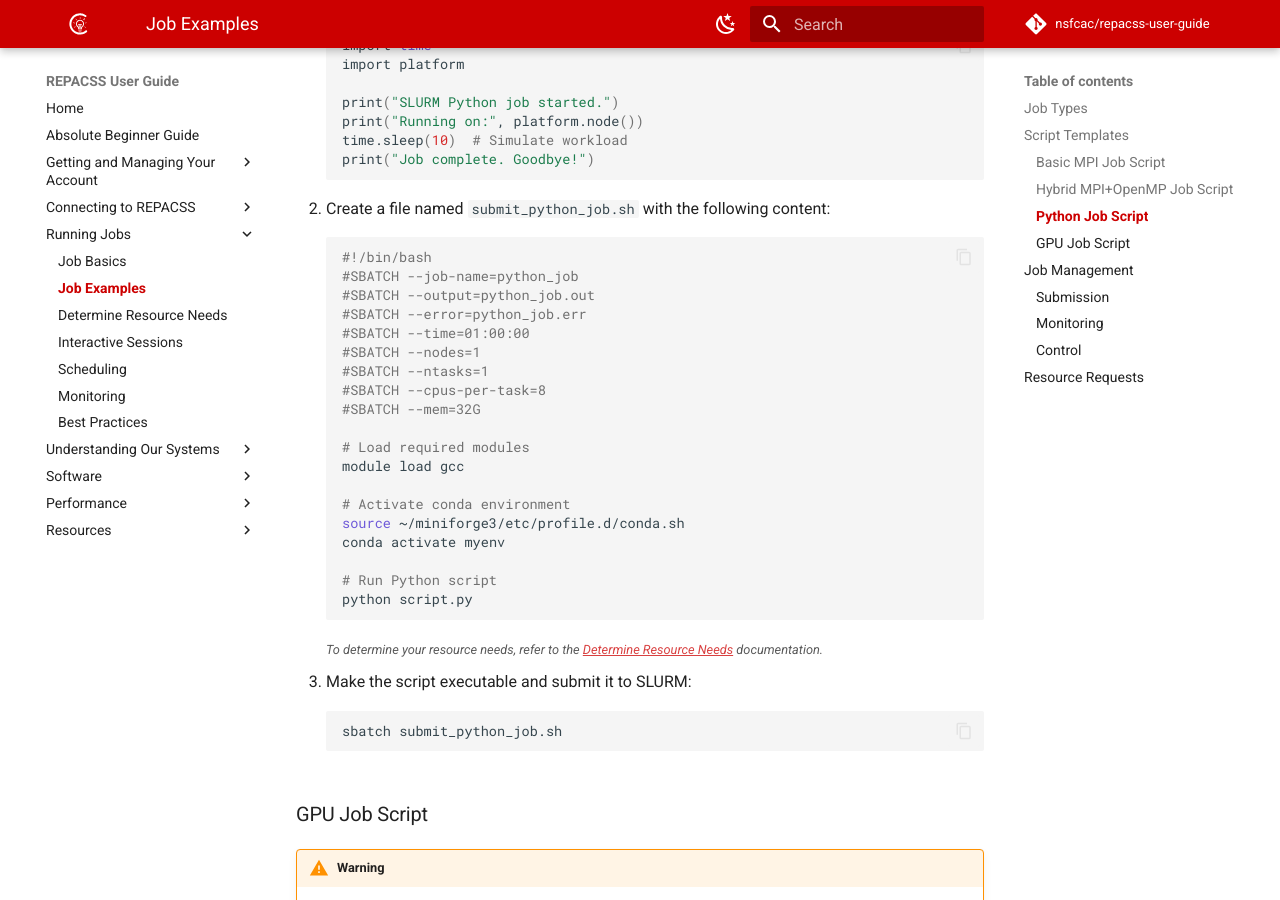
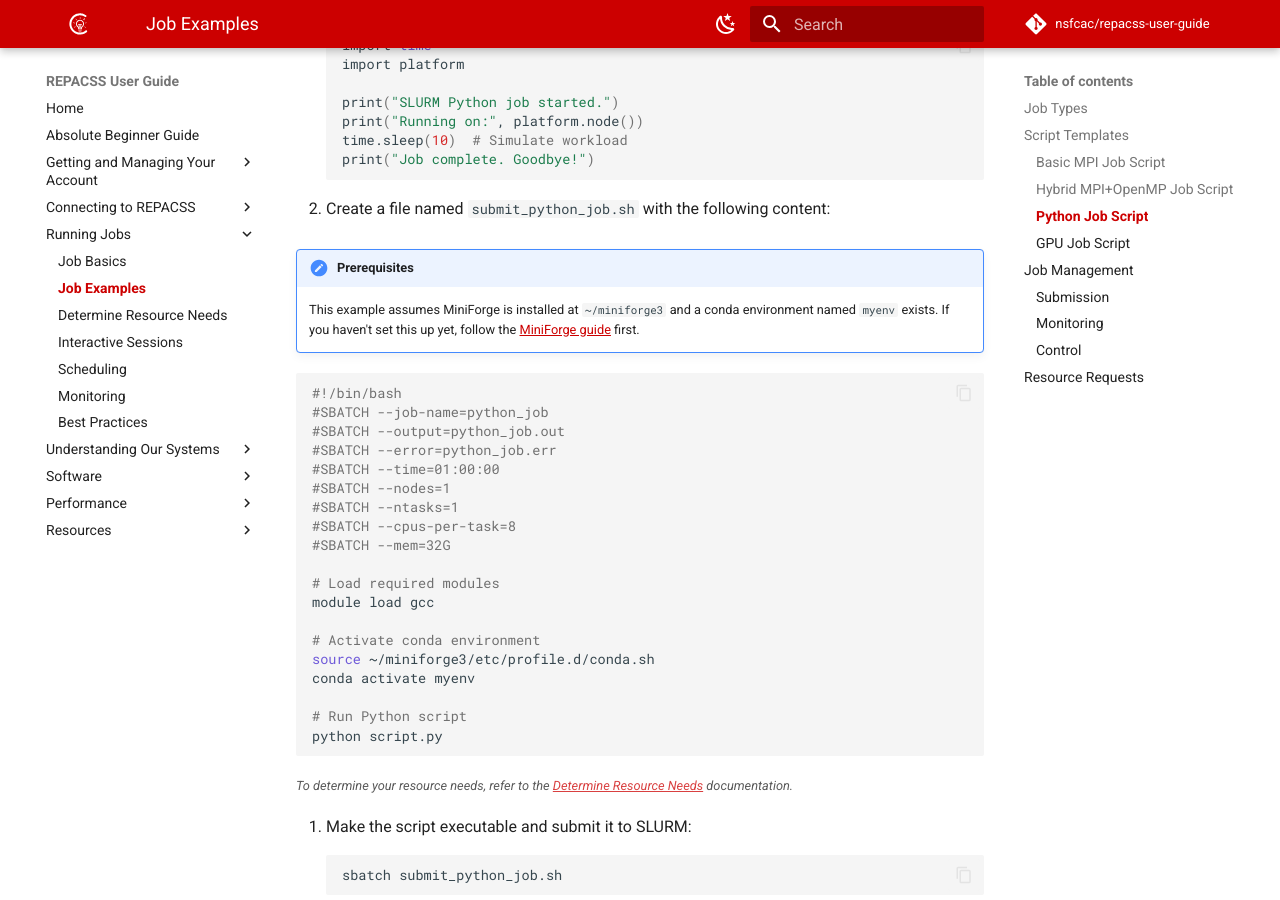
Before and after one commit to nsfcac/repacss-user-guide, an MkDocs documentation site: the page built from docs/running-jobs/examples.md, in a window 1280 px wide and 900 px high, scrolled down 4591 px. Built offline with MkDocs 1.6.1 and Material for MkDocs 9.7.7, drawn with Linux system fonts in a browser that asks for light colours; comment, search, counter and statistics services are not loaded.

Commit message:
no setup context for python script -> linked miniforge prerequisite

````diff
--- a/docs/running-jobs/examples.md
+++ b/docs/running-jobs/examples.md
@@ -201,6 +201,11 @@ print("Job complete. Goodbye!")
 ```
 
 2. Create a file named `submit_python_job.sh` with the following content:
+!!! note "Prerequisites"
+    This example assumes MiniForge is installed at `~/miniforge3` and a
+    conda environment named `myenv` exists. If you haven't set this up
+    yet, follow the [MiniForge guide](https://guide.repacss.org/software/miniforge.html)
+    first.
 ```bash
 #!/bin/bash
 #SBATCH --job-name=python_job
````
